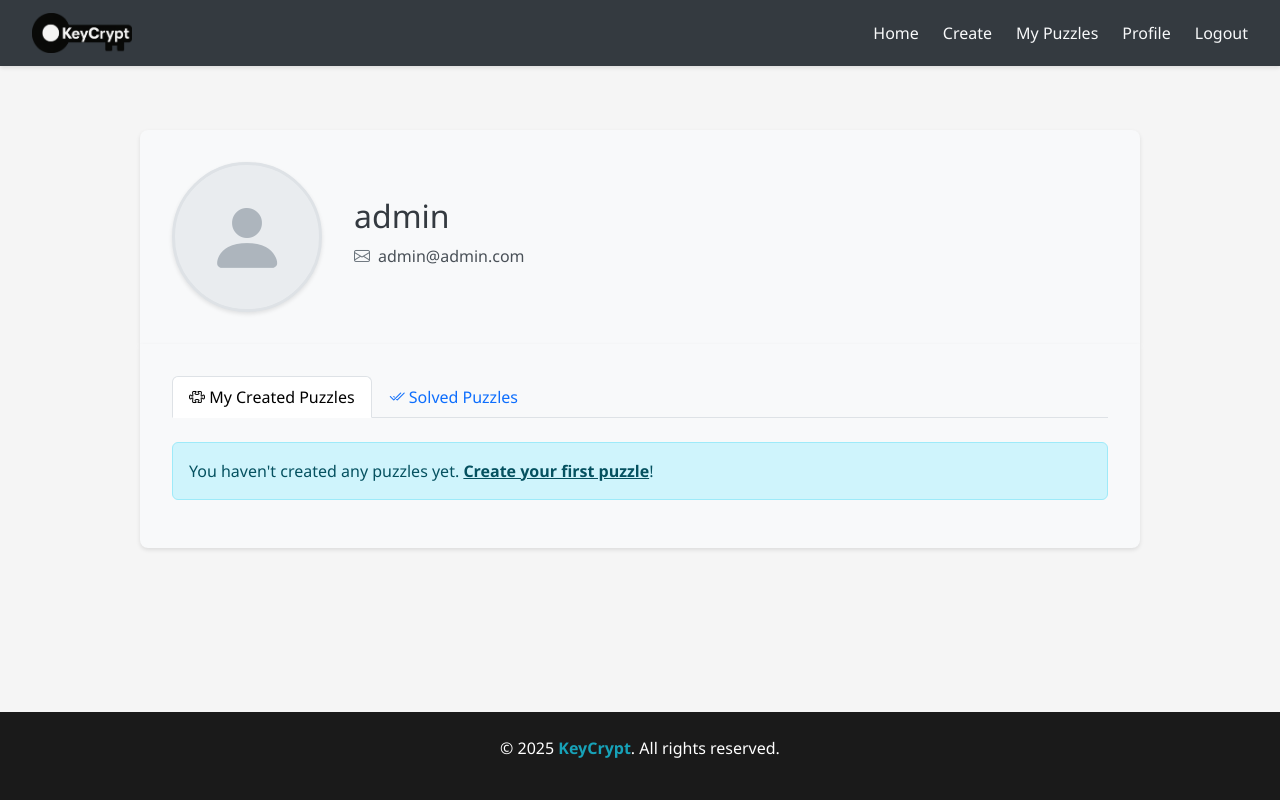
After one commit to mlziade/keycrypt, a Django app: page /users/profile/ in a window 1280 px wide. The commit adds this page. Run offline with Django 5.2, Linux system fonts and the light colour scheme; a user stored in the database is signed in; data that the repository does not hold is empty; some libraries are stand-ins or nearby versions.

Commit message:
- Refactor puzzle models to use singular naming - add PuzzleSolved model, and implement user profile view with associated templates and styles

```diff
--- /dev/null
+++ b/static/user_profile.css
@@ -0,0 +1,152 @@
+.puzzles-container {
+    max-width: 1000px;
+    margin: 2rem auto;
+    padding: 2rem;
+    background-color: #f8f9fa;
+    border-radius: 8px;
+    box-shadow: 0 2px 4px rgba(0, 0, 0, 0.1);
+}
+
+.puzzles-container h2 {
+    text-align: center;
+    margin-bottom: 1.5rem;
+    color: #343a40;
+}
+
+.puzzle-table {
+    background-color: #fff;
+    border-radius: 6px;
+    overflow: hidden;
+}
+
+.puzzle-table thead {
+    background-color: #e9ecef;
+}
+
+.puzzle-table th {
+    font-weight: 600;
+    color: #495057;
+    border-bottom-width: 2px;
+}
+
+.puzzle-table td, .puzzle-table th {
+    vertical-align: middle;
+    padding: 0.75rem 1rem;
+}
+
+.badge {
+    font-weight: 500;
+    padding: 0.4em 0.6em;
+}
+
+/* Make sure table is responsive on small screens */
+@media (max-width: 768px) {
+    .puzzles-container {
+        padding: 1rem;
+    }
+
+    .puzzle-table {
+        font-size: 0.875rem;
+    }
+}
+
+/* Keep some of the existing styles for consistency */
+.questions-section h3 {
+    margin-bottom: 1rem;
+    color: #495057;
+}
+
+.list-group-item {
+    background-color: #fff;
+    border-color: #dee2e6;
+    padding: 0.75rem 1.25rem;
+}
+
+.profile-container {
+    max-width: 1000px;
+    margin: 2rem auto 0;
+    padding: 2rem;
+    background-color: #f8f9fa;
+    border-radius: 8px 8px 0 0;
+    box-shadow: 0 2px 4px rgba(0, 0, 0, 0.1);
+}
+
+.profile-header {
+    display: flex;
+    align-items: center;
+    gap: 2rem;
+}
+
+.profile-picture-container {
+    flex-shrink: 0;
+}
+
+.profile-picture-placeholder {
+    width: 150px;
+    height: 150px;
+    border-radius: 50%;
+    background-color: #e9ecef;
+    display: flex;
+    align-items: center;
+    justify-content: center;
+    box-shadow: 0 2px 4px rgba(0, 0, 0, 0.1);
+    border: 3px solid #dee2e6;
+}
+
+.profile-picture-placeholder i {
+    font-size: 80px;
+    color: #adb5bd;
+}
+
+.profile-info {
+    flex-grow: 1;
+}
+
+.profile-info h2 {
+    margin-bottom: 0.5rem;
+    color: #343a40;
+    text-align: left;
+}
+
+.profile-info p {
+    margin-bottom: 0.5rem;
+    color: #495057;
+    display: flex;
+    align-items: center;
+    gap: 0.5rem;
+}
+
+.profile-info p i {
+    color: #6c757d;
+}
+
+/* Adjust puzzles container to connect with profile */
+.puzzles-container {
+    max-width: 1000px;
+    margin: 0 auto 2rem;
+    padding: 2rem;
+    background-color: #f8f9fa;
+    border-radius: 0 0 8px 8px;
+    box-shadow: 0 2px 4px rgba(0, 0, 0, 0.1);
+}
+
+/* Media query for responsive design */
+@media (max-width: 768px) {
+    .profile-header {
+        flex-direction: column;
+        text-align: center;
+        gap: 1rem;
+    }
+
+    .profile-info h2 {
+        text-align: center;
+    }
+
+    .profile-info p {
+        justify-content: center;
+    }
+
+    .puzzles-container, .profile-container {
+        padding: 1rem;
+    }
+}
--- a/templates/base.html
+++ b/templates/base.html
@@ -32,7 +32,7 @@
             <li><a href="{% url 'puzzle:create_puzzle' %}" class="nav-link">Create</a></li>
             {% if user.is_authenticated %}
                 <li><a href="{% url 'puzzle:my_puzzles' %}" class="nav-link">My Puzzles</a></li>
-                <li><a href="#" class="nav-link">Profile</a></li>
+                <li><a href="{% url 'users:profile' %}" class="nav-link">Profile</a></li>
             {% endif %}
             {% if user.is_authenticated %}
                 <li>
--- /dev/null
+++ b/templates/user_profile.html
@@ -0,0 +1,157 @@
+{% extends "base.html" %}
+
+{% block title %}
+    My Profile
+{% endblock %}
+
+{% block extra_css %}
+    {% load static %}
+    <link rel="stylesheet" href="{% static 'user_profile.css' %}">
+    <link rel="stylesheet" href="https://cdn.jsdelivr.net/npm/bootstrap-icons@1.7.2/font/bootstrap-icons.css">
+{% endblock %}
+
+{% block content %}
+    <div class="profile-container">
+        <div class="profile-header">
+            <div class="profile-picture-container">
+                <div class="profile-picture-placeholder">
+                    <i class="bi bi-person-fill"></i>
+                </div>
+            </div>
+            <div class="profile-info">
+                <h2>{{ user.get_full_name|default:user.username }}</h2>
+                <p><i class="bi bi-envelope"></i> {{ user.email }}</p>
+                {% if user.personal_url %}
+                <p><i class="bi bi-link-45deg"></i> <a href="{{ user.personal_url }}" target="_blank">{{ user.personal_url }}</a></p>
+                {% endif %}
+            </div>
+        </div>
+    </div>
+
+    <div class="puzzles-container">
+        <ul class="nav nav-tabs mb-4" id="puzzlesTabs" role="tablist">
+            <li class="nav-item" role="presentation">
+                <button class="nav-link active" id="created-puzzles-tab" data-bs-toggle="tab"
+                    data-bs-target="#created-puzzles" type="button" role="tab" aria-selected="true">
+                    <i class="bi bi-puzzle"></i> My Created Puzzles
+                </button>
+            </li>
+            <li class="nav-item" role="presentation">
+                <button class="nav-link" id="solved-puzzles-tab" data-bs-toggle="tab"
+                    data-bs-target="#solved-puzzles" type="button" role="tab" aria-selected="false">
+                    <i class="bi bi-check2-all"></i> Solved Puzzles
+                </button>
+            </li>
+        </ul>
+
+        {% load django_bootstrap5 %}
+        {% bootstrap_messages %}
+
+        <div class="tab-content" id="puzzlesTabsContent">
+            <!-- My Created Puzzles Tab -->
+            <div class="tab-pane fade show active" id="created-puzzles" role="tabpanel">
+                {% if puzzles %}
+                    <div class="table-responsive">
+                        <table class="table table-hover puzzle-table">
+                            <thead>
+                                <tr>
+                                    <th>Puzzle #</th>
+                                    <th>One-Time-Solve</th>
+                                    <th>Status</th>
+                                    <th>Expires On</th>
+                                    <th>Created On</th>
+                                    <th>Actions</th>
+                                </tr>
+                            </thead>
+                            <tbody>
+                                {% for puzzle in puzzles %}
+                                    <tr>
+                                        <td>{{ puzzle.id }}</td>
+                                        <td>
+                                            {% if puzzle.is_one_time_view %}
+                                                <span class="badge bg-success"><i class="bi bi-check-lg"></i> Yes</span>
+                                            {% else %}
+                                                <span class="badge bg-secondary"><i class="bi bi-x-lg"></i> No</span>
+                                            {% endif %}
+                                        </td>
+                                        <td>
+                                            {% if puzzle.was_solved %}
+                                                <span class="badge bg-success">Solved</span>
+                                            {% else %}
+                                                <span class="badge bg-secondary">Unsolved</span>
+                                            {% endif %}
+                                        </td>
+                                        <td>
+                                            {% if puzzle.self_destruct_at %}
+                                                {{ puzzle.self_destruct_at|date:"M d, Y H:i" }}
+                                            {% else %}
+                                                <span class="text-muted">Never</span>
+                                            {% endif %}
+                                        </td>
+                                        <td>{{ puzzle.created_at|date:"M d, Y" }}</td>
+                                        <td>
+                                            <a href="{% url 'puzzle:view_puzzle' puzzle.id %}" class="btn btn-primary btn-sm">
+                                                <i class="bi bi-eye"></i> View
+                                            </a>
+                                        </td>
+                                    </tr>
+                                {% endfor %}
+                            </tbody>
+                        </table>
+                    </div>
+                {% else %}
+                    <div class="alert alert-info mt-4" role="alert">
+                        You haven't created any puzzles yet.
+                        <a href="{% url 'puzzle:create_puzzle' %}" class="alert-link">Create your first puzzle</a>!
+                    </div>
+                {% endif %}
+            </div>
+
+            <!-- Solved Puzzles Tab -->
+            <div class="tab-pane fade" id="solved-puzzles" role="tabpanel">
+                {% if solved_puzzles %}
+                    <div class="table-responsive">
+                        <table class="table table-hover puzzle-table">
+                            <thead>
+                                <tr>
+                                    <th>Puzzle #</th>
+                                    <th>Creator</th>
+                                    <th>Difficulty</th>
+                                    <th>Solved On</th>
+                                    <th>Actions</th>
+                                </tr>
+                            </thead>
+                            <tbody>
+                                {% for solved in solved_puzzles %}
+                                    <tr>
+                                        <td>{{ solved.id }}</td>
+                                        <td>{{ solved.created_by.username }}</td>
+                                        <td>
+                                            {% if solved.difficulty == 'easy' %}
+                                                <span class="badge bg-success">Easy</span>
+                                            {% elif solved.difficulty == 'medium' %}
+                                                <span class="badge bg-warning">Medium</span>
+                                            {% else %}
+                                                <span class="badge bg-danger">Hard</span>
+                                            {% endif %}
+                                        </td>
+                                        <td>{{ solved.solved_at|default:solved.updated_at|date:"M d, Y" }}</td>
+                                        <td>
+                                            <a href="{% url 'puzzle:view_puzzle' solved.id %}" class="btn btn-primary btn-sm">
+                                                <i class="bi bi-eye"></i> View
+                                            </a>
+                                        </td>
+                                    </tr>
+                                {% endfor %}
+                            </tbody>
+                        </table>
+                    </div>
+                {% else %}
+                    <div class="alert alert-info mt-4" role="alert">
+                        You haven't solved any puzzles yet.
+                    </div>
+                {% endif %}
+            </div>
+        </div>
+    </div>
+{% endblock %}
--- a/users/urls.py
+++ b/users/urls.py
@@ -1,9 +1,10 @@
 from django.urls import path
-from .views import ProfileLoginView, ProfileLogoutView
+from .views import ProfileLoginView, ProfileLogoutView, ProfileView
 
 app_name = 'users'
 
 urlpatterns = [
     path('login/', ProfileLoginView.as_view(), name='login'),
     path('logout/', ProfileLogoutView.as_view(), name='logout'),
+    path('profile/', ProfileView.as_view(), name='profile'),
 ]
--- a/users/views.py
+++ b/users/views.py
@@ -6,6 +6,8 @@ from django.utils.decorators import method_decorator
 from django.contrib.auth.forms import AuthenticationForm
 
 from .models import Profile
+
+from puzzle.models import Puzzle
 
 class ProfileLoginView(View):
     def get(self, request):
@@ -27,3 +29,17 @@ class ProfileLogoutView(View):
     def post(self, request):
         logout(request)
         return redirect('home')
+
+class ProfileView(View):
+    @method_decorator(login_required(login_url='users:login'))
+    def get(self, request):
+        profile: Profile = request.user
+
+        puzzles = Puzzle.objects.filter(created_by=profile)
+        solved_puzzles = puzzles.filter(solved_puzzles__solved_by=profile)
+
+        return render(request, 'user_profile.html', {
+            'profile': profile,
+            'puzzles': puzzles,
+            'solved_puzzles': solved_puzzles,
+        })
```
Also changed, not shown: puzzle/admin.py (+10 -2 lines), puzzle/models.py (+10 -1 lines), puzzle/views.py (+17 -9 lines), puzzle/migrations/0005_rename_puzzlequestions_puzzlequestion_puzzlesolved.py (added).
